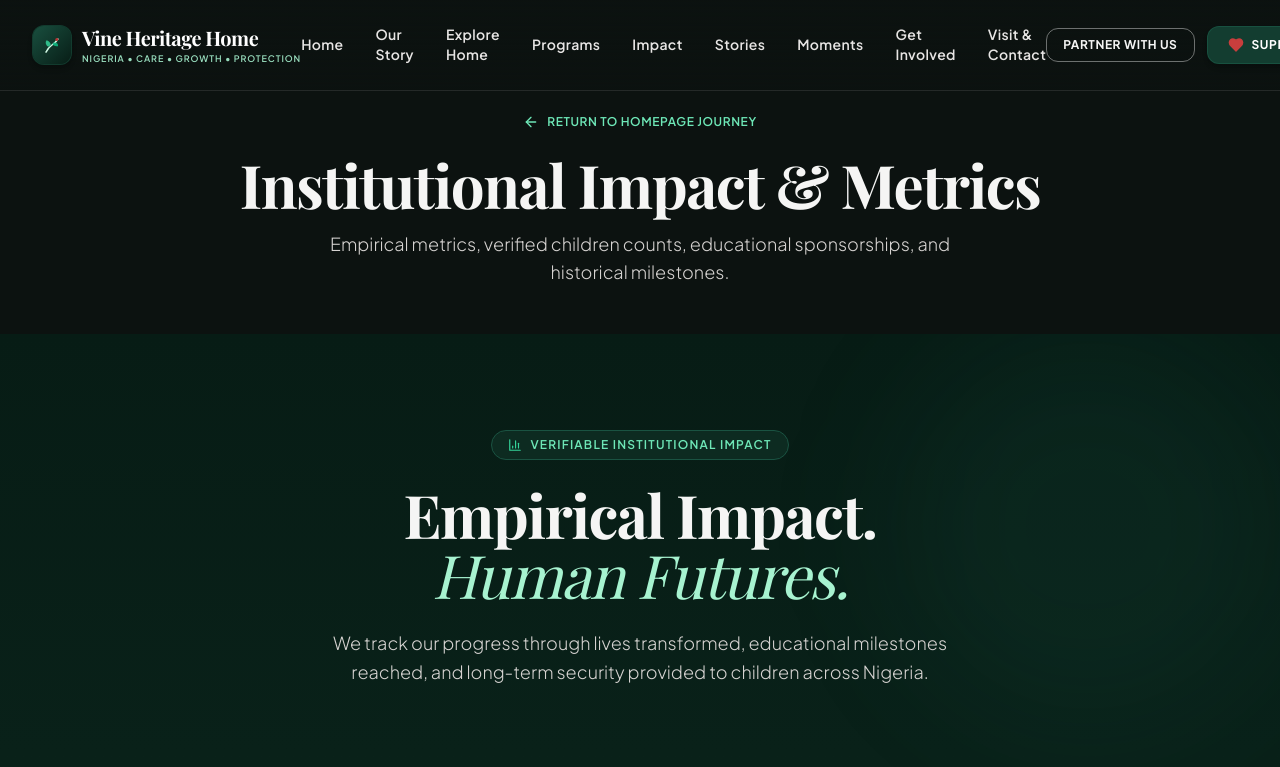
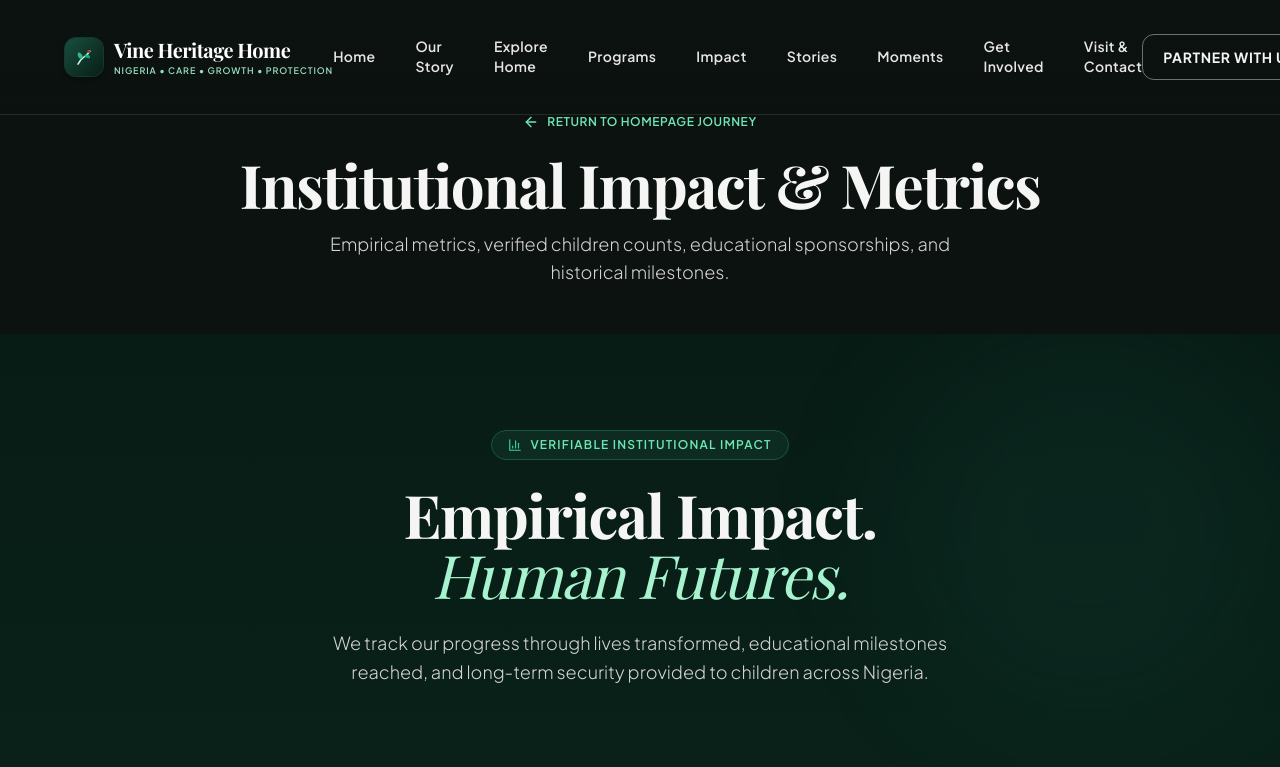
Before and after one commit to tijesunimi-5/vineheritagehome, a Next.js app: page /impact in a window 1280 px wide. Shown: the top 767 px of the page. Built offline with nearby package versions, Linux system fonts and the light colour scheme; a web font is replaced by a local one.

Commit message:
Make Navbar spacious with expanded max-width, increased padding, and generous flex gaps on desktop/PC

```diff
--- a/src/components/Navbar.tsx
+++ b/src/components/Navbar.tsx
@@ -3,7 +3,7 @@
 import React, { useState, useEffect } from 'react';
 import { Logo } from './Logo';
 import { VHH_DATA } from '@/data/vhhData';
-import { Menu, X, Heart, Handshake, ShieldCheck, ShieldAlert, ChevronRight } from 'lucide-react';
+import { Menu, X, Heart, Handshake, ShieldAlert, ChevronRight } from 'lucide-react';
 
 interface NavbarProps {
   onOpenSupport: () => void;
@@ -37,24 +37,24 @@ export const Navbar: React.FC<NavbarProps> = ({
     <header
       className={`fixed top-0 left-0 right-0 z-50 transition-all duration-300 ${
         isScrolled
-          ? 'bg-white/95 backdrop-blur-md py-3 shadow-md border-b border-stone-200/80'
-          : 'bg-gradient-to-b from-vhh-dark/90 via-vhh-dark/50 to-transparent py-4 sm:py-5 border-b border-white/10'
+          ? 'bg-white/95 backdrop-blur-md py-4 lg:py-5 shadow-md border-b border-stone-200/80'
+          : 'bg-gradient-to-b from-vhh-dark/90 via-vhh-dark/50 to-transparent py-5 lg:py-7 border-b border-white/10'
       }`}
     >
-      <div className="max-w-7xl mx-auto px-4 sm:px-6 lg:px-8 flex items-center justify-between">
+      <div className="max-w-[1600px] mx-auto px-6 sm:px-10 lg:px-16 flex items-center justify-between">
 
         {/* Brand Logo */}
         <a href="#hero" className="flex items-center shrink-0">
           <Logo variant={isScrolled ? 'dark' : 'light'} />
         </a>
 
-        {/* Desktop Navigation Links */}
-        <nav className="hidden xl:flex items-center gap-6 xl:gap-8">
+        {/* Desktop Navigation Links (Spacious Flex Gap) */}
+        <nav className="hidden xl:flex items-center gap-8 xl:gap-10 2xl:gap-12">
           {VHH_DATA.navLinks.map((link) => (
             <a
               key={link.name}
               href={link.href}
-              className={`text-xs xl:text-sm font-semibold tracking-wide transition-all duration-200 border-b-2 border-transparent py-1 ${
+              className={`text-sm font-semibold tracking-wide transition-all duration-200 border-b-2 border-transparent py-2 ${
                 isScrolled
                   ? 'text-vhh-charcoal hover:text-vhh-green-800 hover:border-vhh-green-700'
                   : 'text-stone-200 hover:text-white hover:border-emerald-400'
@@ -65,12 +65,12 @@ export const Navbar: React.FC<NavbarProps> = ({
           ))}
         </nav>
 
-        {/* Desktop Action CTAs */}
-        <div className="hidden xl:flex items-center gap-3 shrink-0">
+        {/* Desktop Action CTAs (Spacious Padding & Gaps) */}
+        <div className="hidden xl:flex items-center gap-4 xl:gap-5 shrink-0">
           {/* Secondary CTA: Partner */}
           <button
             onClick={onOpenVolunteer}
-            className={`px-4 py-2 rounded-xl text-xs font-bold tracking-wider uppercase transition-all border ${
+            className={`px-5 py-3 rounded-xl text-xs xl:text-sm font-bold tracking-wider uppercase transition-all border ${
               isScrolled
                 ? 'border-vhh-green-800 text-vhh-green-900 hover:bg-vhh-green-50'
                 : 'border-white/40 text-stone-100 hover:bg-white/15'
@@ -82,7 +82,7 @@ export const Navbar: React.FC<NavbarProps> = ({
           {/* Primary CTA: Support */}
           <button
             onClick={onOpenSupport}
-            className="px-5 py-2.5 rounded-xl text-xs font-bold tracking-wider uppercase bg-vhh-green-800 text-white shadow-md hover:bg-vhh-green-700 transition-all flex items-center gap-2 group border border-vhh-green-600/40"
+            className="px-6 xl:px-7 py-3 rounded-xl text-xs xl:text-sm font-bold tracking-wider uppercase bg-vhh-green-800 text-white shadow-md hover:bg-vhh-green-700 transition-all flex items-center gap-2.5 group border border-vhh-green-600/40"
           >
             <Heart className="w-4 h-4 text-vhh-red-500 fill-vhh-red-500 transition-transform group-hover:scale-110" />
             <span>Support Our Mission</span>
@@ -94,7 +94,7 @@ export const Navbar: React.FC<NavbarProps> = ({
           {/* Compact Support Button on Medium Screens */}
           <button
             onClick={onOpenSupport}
-            className="hidden sm:flex px-4 py-2 rounded-lg text-xs font-bold uppercase tracking-wider bg-vhh-green-800 text-white shadow-sm hover:bg-vhh-green-700 items-center gap-1.5"
+            className="hidden sm:flex px-4 py-2.5 rounded-lg text-xs font-bold uppercase tracking-wider bg-vhh-green-800 text-white shadow-sm hover:bg-vhh-green-700 items-center gap-1.5"
           >
             <Heart className="w-3.5 h-3.5 text-vhh-red-500 fill-vhh-red-500" />
             <span>Support</span>
@@ -103,14 +103,14 @@ export const Navbar: React.FC<NavbarProps> = ({
           {/* Mobile/Tablet Menu Button */}
           <button
             onClick={() => setMobileMenuOpen(!mobileMenuOpen)}
-            className={`p-2.5 rounded-xl transition-all border ${
+            className={`p-3 rounded-xl transition-all border ${
               isScrolled
                 ? 'bg-stone-100 text-vhh-charcoal border-stone-300 hover:bg-stone-200'
                 : 'bg-white/10 text-white border-white/20 hover:bg-white/20'
             }`}
             aria-label="Toggle navigation menu"
           >
-            {mobileMenuOpen ? <X className="w-5 h-5" /> : <Menu className="w-5 h-5" />}
+            {mobileMenuOpen ? <X className="w-6 h-6" /> : <Menu className="w-6 h-6" />}
           </button>
         </div>
 
@@ -118,7 +118,7 @@ export const Navbar: React.FC<NavbarProps> = ({
 
       {/* Refined Mobile & Tablet Drawer Menu */}
       {mobileMenuOpen && (
-        <div className="xl:hidden fixed inset-x-0 top-[65px] sm:top-[75px] bg-vhh-dark/98 backdrop-blur-2xl border-b border-vhh-green-800/50 px-6 py-8 shadow-2xl flex flex-col gap-6 animate-in slide-in-from-top-4 duration-300 max-h-[calc(100vh-75px)] overflow-y-auto">
+        <div className="xl:hidden fixed inset-x-0 top-[75px] sm:top-[85px] bg-vhh-dark/98 backdrop-blur-2xl border-b border-vhh-green-800/50 px-8 py-8 shadow-2xl flex flex-col gap-6 animate-in slide-in-from-top-4 duration-300 max-h-[calc(100vh-85px)] overflow-y-auto">
 
           <div className="flex items-center justify-between pb-4 border-b border-vhh-green-900/80 text-xs text-stone-400 font-mono">
             <span>VHH NAVIGATION MENU</span>
@@ -131,7 +131,7 @@ export const Navbar: React.FC<NavbarProps> = ({
                 key={link.name}
                 href={link.href}
                 onClick={() => setMobileMenuOpen(false)}
-                className="flex items-center justify-between text-base font-serif font-bold text-stone-200 hover:text-emerald-300 transition-colors py-2.5 border-b border-white/5"
+                className="flex items-center justify-between text-base font-serif font-bold text-stone-200 hover:text-emerald-300 transition-colors py-3 border-b border-white/5"
               >
                 <span>{link.name}</span>
                 <ChevronRight className="w-4 h-4 text-stone-500" />
```
